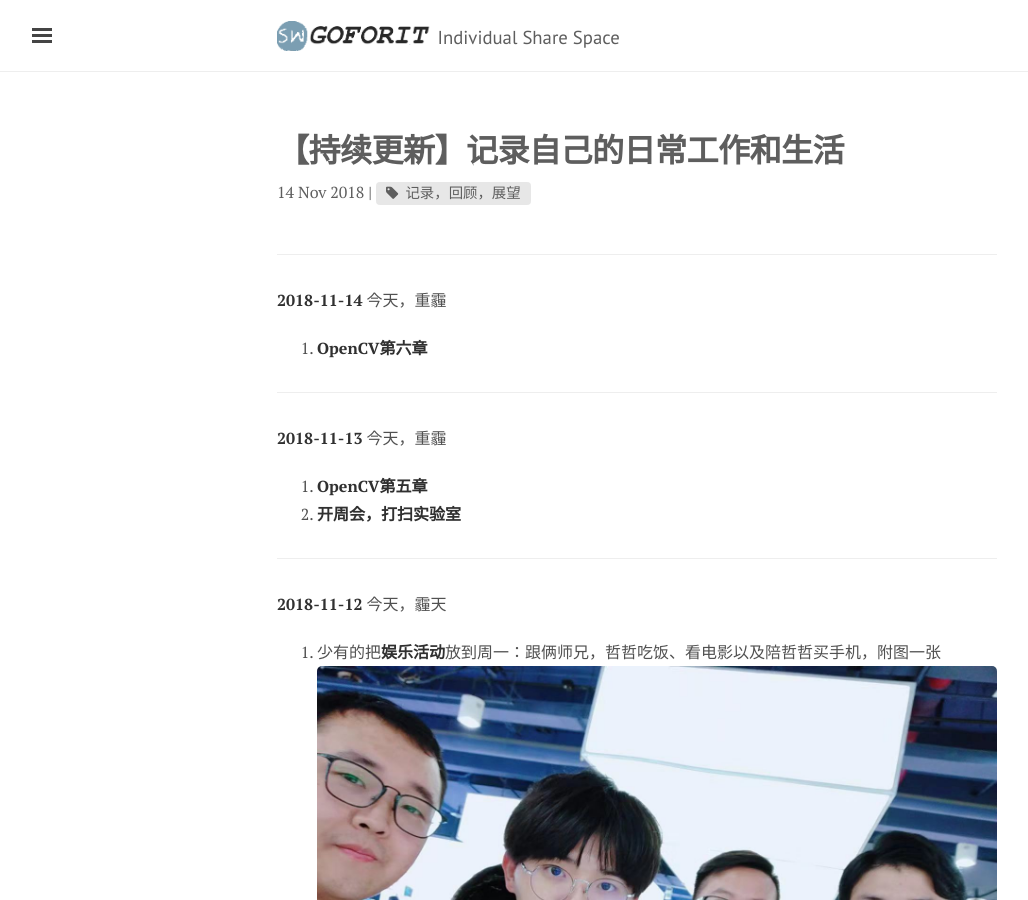
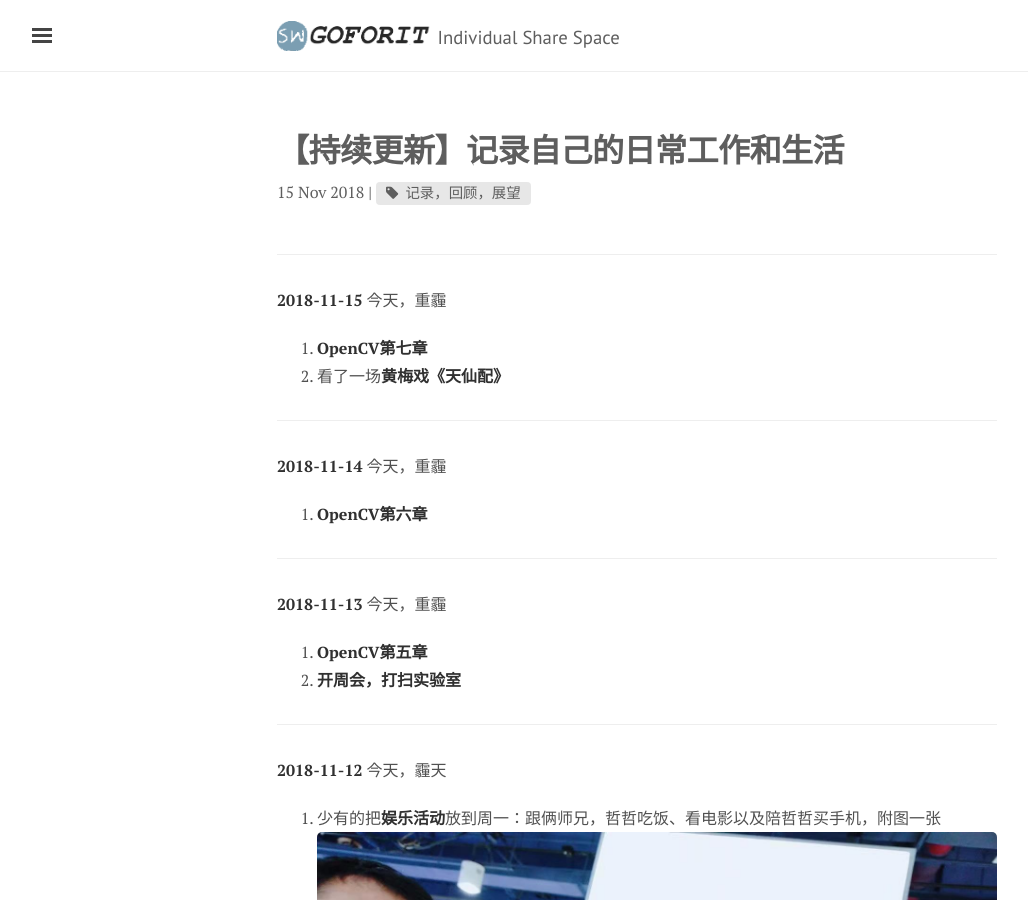
Before and after one commit to illust/illust.github.io, a Jekyll site: the page built from _posts/2018-11-15-works.md, in a window 1280 px wide and 900 px high. Shown: the whole window, without its empty margins (3-1031 px from the left). Built offline with Jekyll 4.4.1, drawn with Linux system fonts in a browser that asks for light colours; nearby versions of some CDN libraries; comment, search, counter and statistics services are not loaded.

Commit message:
daily work

```diff
--- a/_posts/2018-11-14-works.md
+++ b/_posts/2018-11-15-works.md
@@ -5,6 +5,12 @@ categories: [dailyposts]
 excerpt: 回到写日记的年月里，fight！
 tags: [记录，回顾，展望]
 ---
+----------------------------
+**2018-11-15**
+今天，重霾
+1.    **OpenCV第七章**
+2.    看了一场**黄梅戏《天仙配》**
+
 ----------------------------
 **2018-11-14**
 今天，重霾
```
